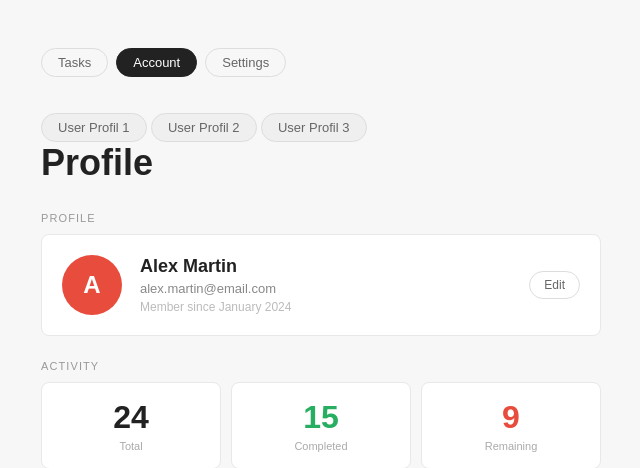
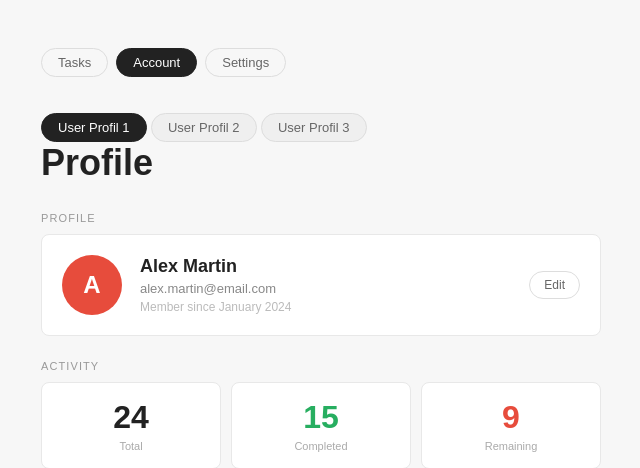
Before and after one commit to anthony03-tech/Web_Technologies_Basics-Hand_in-2, a Flask app: page /account in a window 1280 px wide. Shown: the top 468 px of the page, without its empty margins (319-959 px from the left). Run offline with Flask 3, Linux system fonts and the light colour scheme.

Commit message:
add JS block for css adding

```diff
--- a/templates/SecondPage_account.html
+++ b/templates/SecondPage_account.html
@@ -18,8 +18,10 @@
         <a href="/settings">Settings</a>
       </nav>
 
-      <div class="users">
-        <button id="user-1" onclick="loadUser(1)">User Profil 1</button>
+      <div>
+        <button id="user-1" class="active" onclick="loadUser(1)">
+          User Profil 1
+        </button>
         <button id="user-2" onclick="loadUser(2)">User Profil 2</button>
         <button id="user-3" onclick="loadUser(3)">User Profil 3</button>
       </div>
@@ -139,6 +141,11 @@
           document.getElementById("profile-email").textContent = data.email;
           document.getElementById("avatar").textContent = data.avatar;
           document.getElementById("profile-since").textContent = data.member;
+
+          document
+            .querySelectorAll("button")
+            .forEach((btn) => btn.classList.remove("active"));
+          document.getElementById(`user-${id}`).classList.add("active");
         } catch (err) {
           alert("Failed to load user: " + err.message);
         }
```
